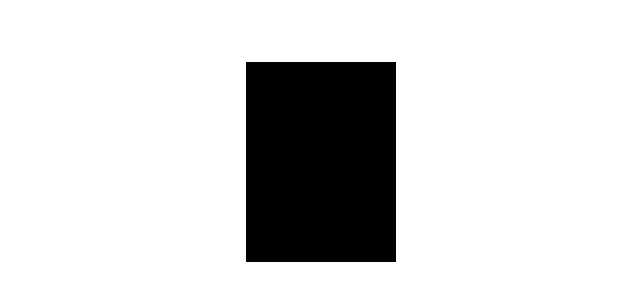
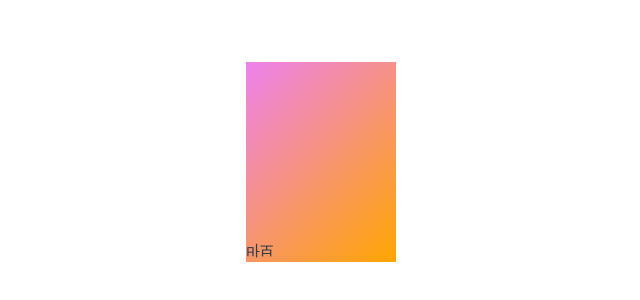
Before and after one commit to choijin-ah/tarot, a Vue app: page / in a window 1280 px wide. Shown: the part 238-538 px from the top of the page, without its empty margins (62-702 px from the left). Built offline with nearby package versions, Linux system fonts and the light colour scheme.

Commit message:
랜덤 카드 정/역 템플릿 1차완료~

```diff
--- a/src/components/CardTemplete.vue
+++ b/src/components/CardTemplete.vue
@@ -1,14 +1,19 @@
 
 
 <template>
-  <div id="CardNum" class="card"></div>
+  <div id="CardNum" class="card" :class="{'reverse': currentData === cardR}" >
+    바보
+   </div>
 </template>
 
 <style scoped>
   #CardNum{
     height: 200px;
     width: 150px;
-    background-color: black;
+    background: linear-gradient(45deg, Violet, Orange);
+  }
+  .reverse{
+    transform: scaleY(-1);
   }
 </style>
 
@@ -23,14 +28,12 @@
       currentData: []
     }
   },
-  methods: {
-    generateRandom() {
-      // 50% 확률로 A 또는 B 데이터 선택
-      this.currentData = Math.random() < 0.5 ? this.cardF : this.cardR
-      if (this.currentData === this.cardR) {
+  created () {
+      this.currentData = Math.random() < 0.5 ? this.cardF : this.cardR;
+      console.log(this.currentData);
+      return {
 
       }
-    }
-  }
+  },
 }
 </script>
```
